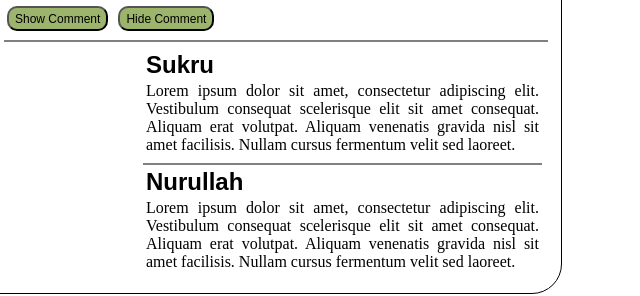
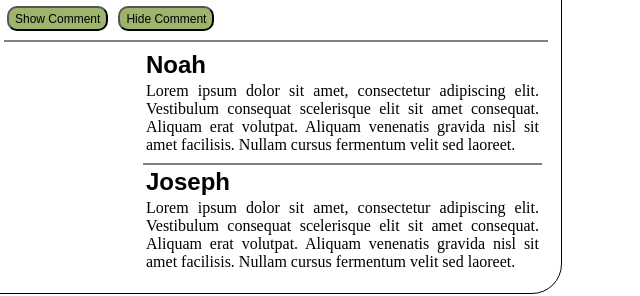
Before and after one commit to MuratTuz/RedditStream, a plain HTML site: page index.html in a window 1280 px wide. Shown: the part 731-1027 px from the top of the page, 394-1034 px from the left. Drawn offline with nearby package versions, Linux system fonts and the light colour scheme.

Commit message:
Update index.html

```diff
--- a/index.html
+++ b/index.html
@@ -104,7 +104,7 @@
                                 <div class="comment-show">
                                     <div class="comment-show-user">
                                         <div class="comment-show-user-comments">
-                                            <p>Sukru</p>
+                                            <p>Noah</p>
                                             <p>Lorem ipsum dolor sit amet, consectetur adipiscing elit.
                                                 Vestibulum consequat scelerisque elit sit amet consequat.
                                                 Aliquam erat volutpat. Aliquam venenatis gravida nisl sit amet facilisis.
@@ -112,7 +112,7 @@
                                             </p>
                                         </div>
                                         <div class="comment-show-user-comments">
-                                            <p>Nurullah</p>
+                                            <p>Joseph</p>
                                             <p>Lorem ipsum dolor sit amet, consectetur adipiscing elit.
                                                 Vestibulum consequat scelerisque elit sit amet consequat.
                                                 Aliquam erat volutpat. Aliquam venenatis gravida nisl sit amet facilisis.
```
